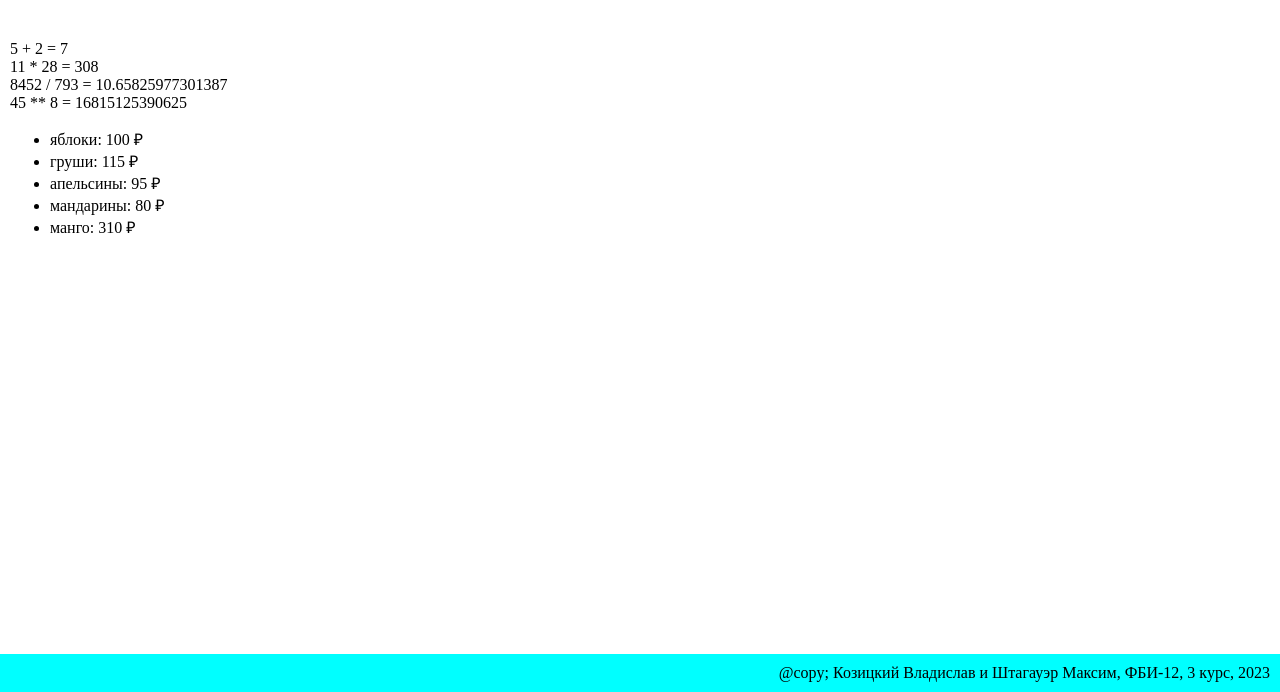
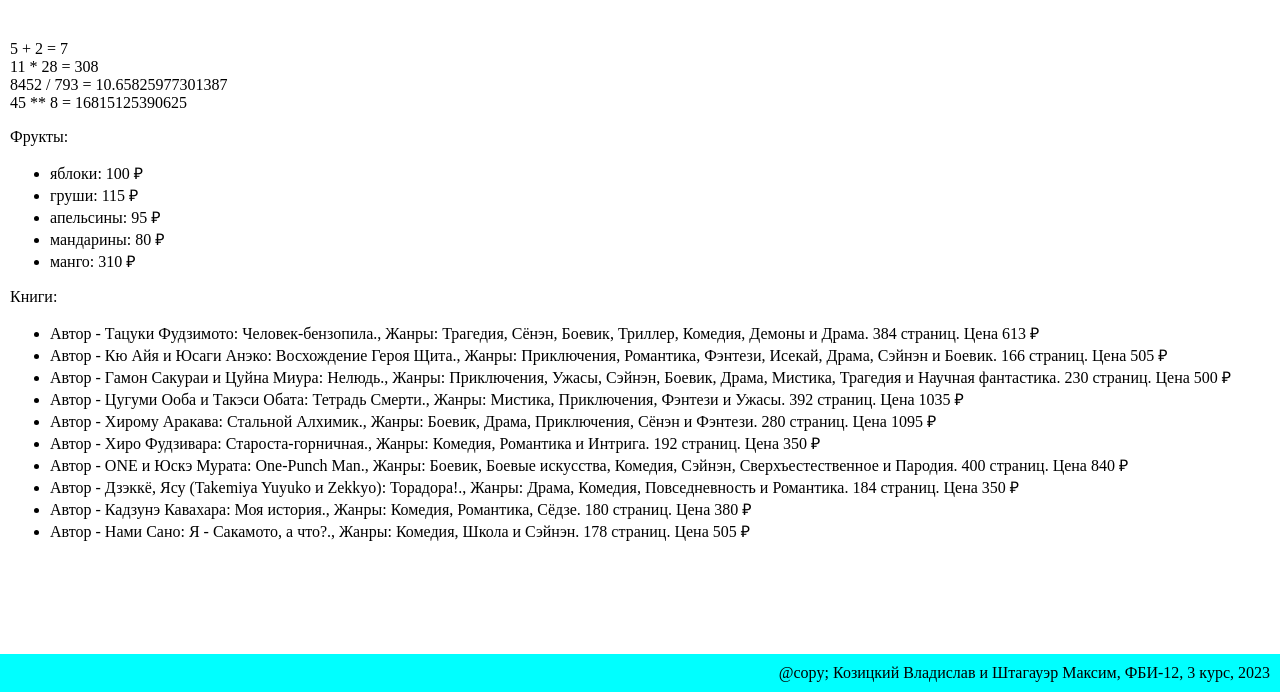
Before and after one commit to SouceTardar/Web-progmm-2kyrs, a Flask app: page /lab2/example in a window 1280 px wide. Shown: the part 108-800 px from the top of the page. Run offline with Flask 3, Linux system fonts and the light colour scheme.

Commit message:
Книги

```diff
--- a/app.py
+++ b/app.py
@@ -150,6 +150,27 @@ def example():
       {'name': 'мандарины', 'price': 80},
       {'name': 'манго', 'price': 310},
    ]
+   books = [
+      {'name': 'Человек-бензопила.', 'autor': 'Тацуки Фудзимото','page': 384, 'Genre': 'Трагедия, Сёнэн, Боевик, Триллер, Комедия, Демоны и Драма', 'price': 613},
+
+      {'name': 'Восхождение Героя Щита.', 'autor': 'Кю Айя и Юсаги Анэко','page': 166, 'Genre': 'Приключения, Романтика, Фэнтези, Исекай, Драма, Сэйнэн и Боевик', 'price': 505},
+
+      {'name': 'Нелюдь.', 'autor': 'Гамон Сакураи и Цуйна Миура','page': 230, 'Genre': 'Приключения, Ужасы, Сэйнэн, Боевик, Драма, Мистика, Трагедия и Научная фантастика', 'price': 500},
+
+      {'name': 'Тетрадь Смерти.', 'autor': 'Цугуми Ооба и Такэси Обата','page': 392, 'Genre': 'Мистика, Приключения, Фэнтези и Ужасы', 'price': 1035},
+
+      {'name': 'Стальной Алхимик.', 'autor': 'Хирому Аракава','page': 280, 'Genre': 'Боевик, Драма, Приключения, Сёнэн и Фэнтези', 'price': 1095},
+
+      {'name': 'Староста-горничная.', 'autor': 'Хиро Фудзивара','page': 192, 'Genre': 'Комедия, Романтика и Интрига', 'price': 350},
+
+      {'name': 'One-Punch Man.', 'autor': 'ONE и Юскэ Мурата','page': 400, 'Genre': 'Боевик, Боевые искусства, Комедия, Сэйнэн, Сверхъестественное и Пародия', 'price': 840},
+
+      {'name': 'Торадора!.', 'autor': 'Дзэккё, Ясу (Takemiya Yuyuko и Zekkyo)','page': 184, 'Genre': 'Драма, Комедия, Повседневность и Романтика', 'price': 350},
+
+      {'name': 'Моя история.', 'autor': 'Кадзунэ Кавахара','page': 180, 'Genre': 'Комедия, Романтика, Сёдзе', 'price': 380},
+
+      {'name': 'Я - Сакамото, а что?.', 'autor': 'Нами Сано','page': 178, 'Genre': 'Комедия, Школа и Сэйнэн', 'price': 505},
+   ]
    return render_template('example.html',
                           name=name, nomerLab=nomerLab, grupa=grupa, kyrs=kyrs,
-                          fruits=fruits)
+                          fruits=fruits, books=books)
--- a/templates/example.html
+++ b/templates/example.html
@@ -17,11 +17,28 @@
         11 * 28 = {{ 11 * 28 }}<br>
         8452 / 793 = {{ 8452 / 793 }}<br>
         45 ** 8 = {{ 45 ** 8 }}<br>
-        <ul>
-            {% for f in fruits %}
-            <li>{{ f.name }}: {{ f.price }} &#x20bd;</li>
-            {% endfor %}
-        </ul>
+        <p>
+            Фрукты:
+        </p>
+        <p>
+            <ul>
+                {% for f in fruits %}
+                <li>{{ f.name }}: {{ f.price }} &#x20bd;</li>
+                {% endfor %}
+            </ul>
+        </p>
+        <p>
+            Книги:
+        </p>
+        <p>
+            <ul>
+                {% for B in books %}
+                <li>Автор - {{ B.autor }}: {{ B.name }}, Жанры: {{ B.Genre }}. {{ B.page }} страниц. Цена {{ B.price }} &#x20bd;</li>
+                {% endfor %}
+            </ul>
+        </p>
+
+
     </main>
 
     <footer>
```
